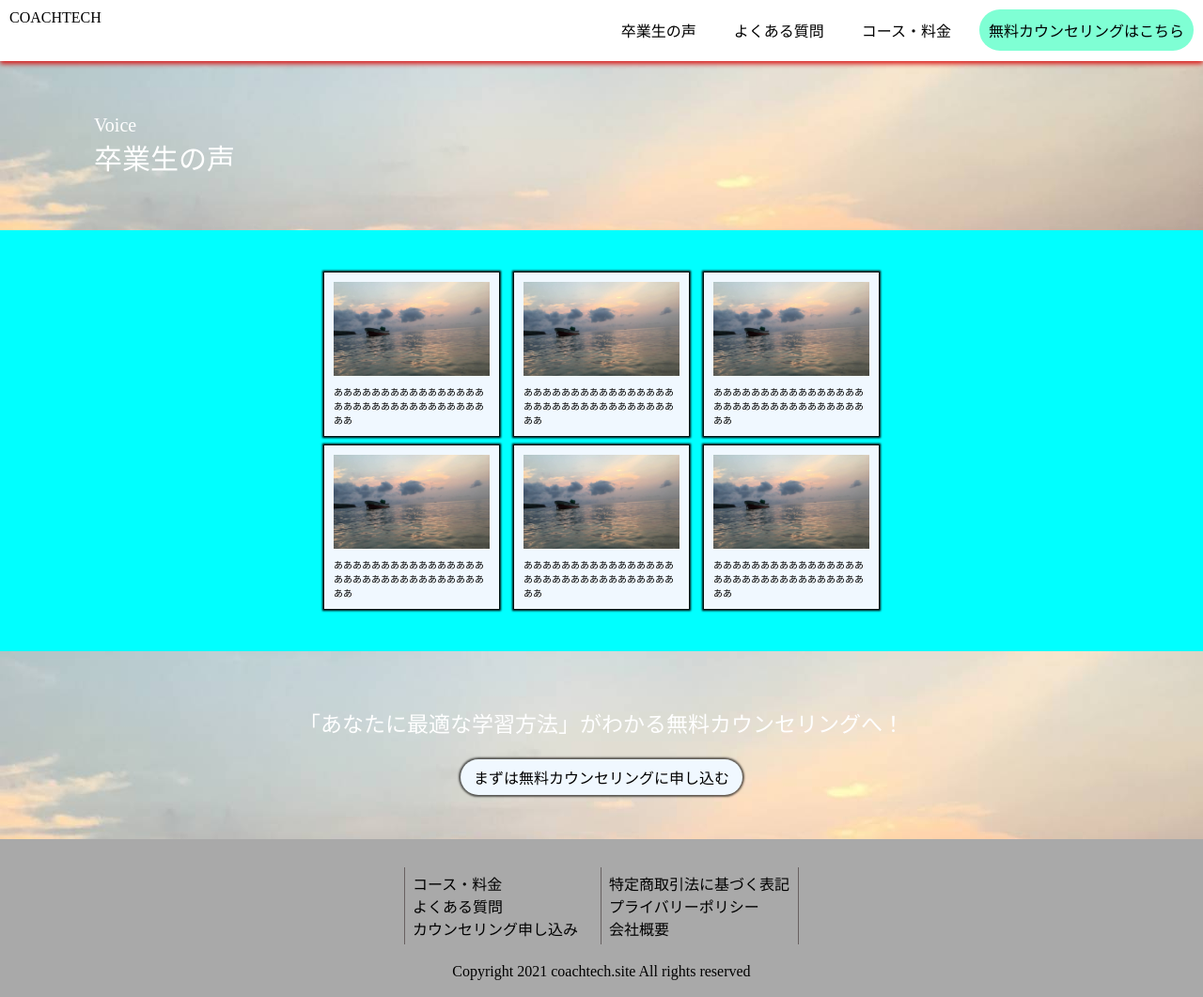
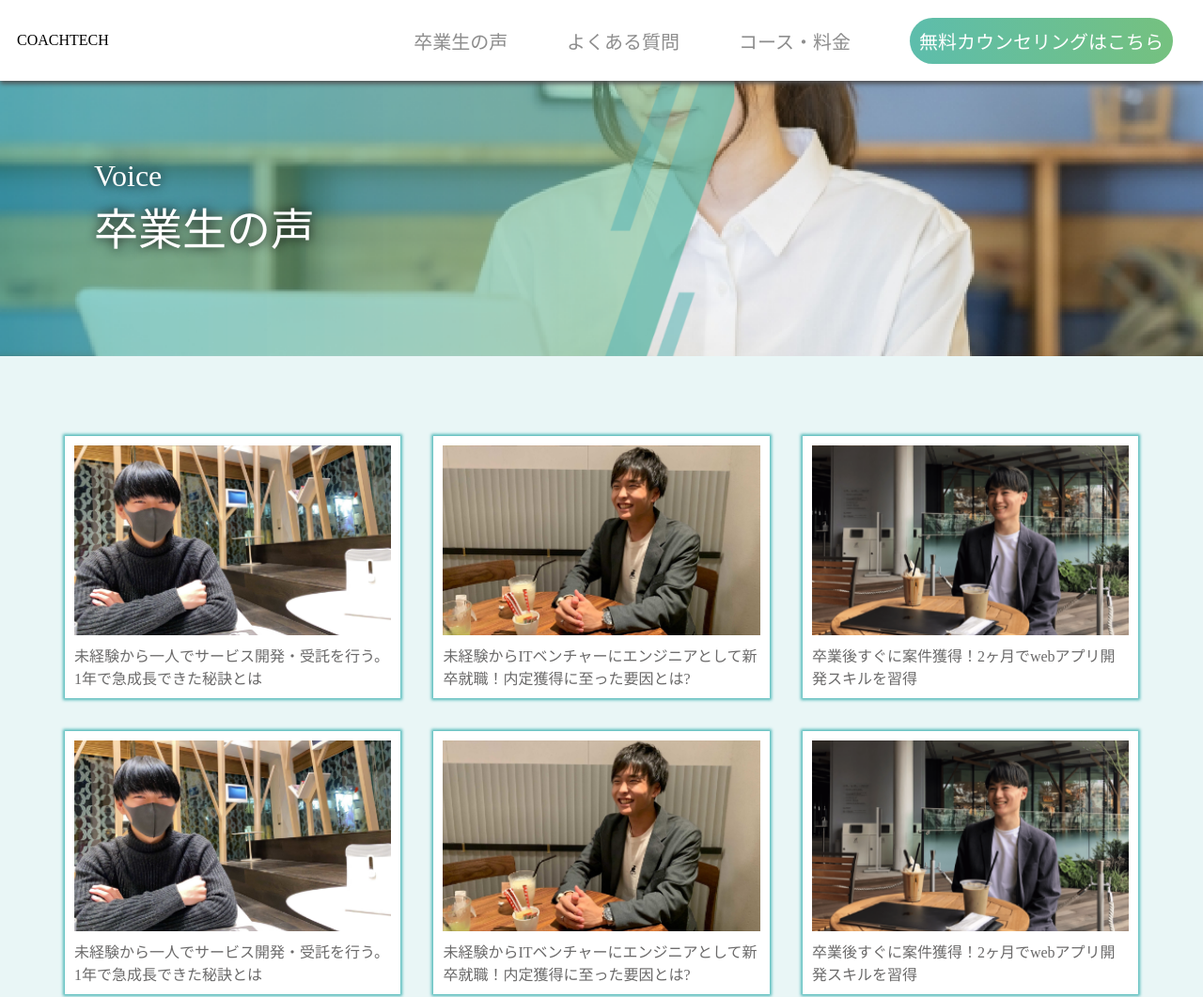
Before and after one commit to sumiship/coacthtech-page-share, a plain HTML site: page graduates.html in a window 1280 px wide. Shown: the top 1061 px of the page at 94% size. Drawn offline with Linux system fonts and the light colour scheme.

Commit message:
graduate

```diff
--- a/graduates.html
+++ b/graduates.html
@@ -9,13 +9,13 @@
   </head>
   <body>
     <header class="header">
-      <div class="header__logo">COACHTECH</div>
+      <div class="header__logo"><a>COACHTECH</a></div>
       <nav class="header__nav">
         <ul>
-          <li><a>卒業生の声</a></li>
-          <li><a>よくある質問</a></li>
-          <li><a>コース・料金</a></li>
-          <li><a>無料カウンセリングはこちら</a></li>
+          <a><li>卒業生の声</li></a>
+          <a><li>よくある質問</li></a>
+          <a><li>コース・料金</li></a>
+          <a><li>無料カウンセリングはこちら</li></a>
         </ul>
       </nav>
     </header>
@@ -29,51 +29,47 @@
       <div class="voice">
         <div class="voice-box">
           <div class="voice-box__card card">
-            <div class="card__img"></div>
+            <div class="card__img img1"></div>
             <div class="card__message">
-              ああああああああああああああああああああああああああああああああああ
+              未経験から一人でサービス開発・受託を行う。1年で急成長できた秘訣とは
             </div>
           </div>
           <div class="voice-box__card card">
-            <div class="card__img"></div>
+            <div class="card__img img2"></div>
             <div class="card__message">
-              ああああああああああああああああああああああああああああああああああ
+              未経験からITベンチャーにエンジニアとして新卒就職！内定獲得に至った要因とは?
             </div>
           </div>
           <div class="voice-box__card card">
-            <div class="card__img"></div>
+            <div class="card__img img3"></div>
             <div class="card__message">
-              ああああああああああああああああああああああああああああああああああ
+              卒業後すぐに案件獲得！2ヶ月でwebアプリ開発スキルを習得
             </div>
           </div>
           <div class="voice-box__card card">
-            <div class="card__img"></div>
+            <div class="card__img img1"></div>
             <div class="card__message">
-              ああああああああああああああああああああああああああああああああああ
+              未経験から一人でサービス開発・受託を行う。1年で急成長できた秘訣とは
             </div>
           </div>
           <div class="voice-box__card card">
-            <div class="card__img"></div>
+            <div class="card__img img2"></div>
             <div class="card__message">
-              ああああああああああああああああああああああああああああああああああ
+              未経験からITベンチャーにエンジニアとして新卒就職！内定獲得に至った要因とは?
             </div>
           </div>
           <div class="voice-box__card card">
-            <div class="card__img"></div>
+            <div class="card__img img3"></div>
             <div class="card__message">
-              ああああああああああああああああああああああああああああああああああ
+              卒業後すぐに案件獲得！2ヶ月でwebアプリ開発スキルを習得
             </div>
           </div>
         </div>
       </div>
       <div class="application">
         <div class="application-box">
-          <p class="application-box__message">
-            「あなたに最適な学習方法」がわかる無料カウンセリングへ！
-          </p>
-          <a class="application-box__link"
-            >まずは無料カウンセリングに申し込む</a
-          >
+          <p class="application-box__title">「あなたに最適な学習方法」がわかる無料カウンセリングへ！</p>
+          <a><p class="application-box__link">まずは無料カウンセリングに申し込む</ｐ></a>
         </div>
       </div>
     </main>
@@ -84,6 +80,7 @@
             <li><a>コース・料金</a></li>
             <li><a>よくある質問</a></li>
             <li><a>カウンセリング申し込み</a></li>
+            <li><a>COACHTECH Lab. </a></li>
           </ul>
         </div>
         <div class="footer-box__right">
--- a/scss/graduate.scss
+++ b/scss/graduate.scss
@@ -150,7 +150,7 @@ main {
   border-left: 1px solid #55bbbb;
   &__number {
     position: absolute;
-    top: 50%;
+    top: 0;
     left: 0;
     width: 48px;
     height: 48px;
@@ -160,7 +160,7 @@ main {
     line-height: 48px;
     text-align: center;
     border-radius: 100px;
-    transform: translate(-50%, -70%);
+    transform: translate(-50%, -30%);
   }
   &__text {
     font-size: 24px;
--- a/scss/graduates.scss
+++ b/scss/graduates.scss
@@ -8,28 +8,38 @@ a {
 }
 
 /* header */
-header {
+.header {
   display: flex;
-  padding: 10px;
+  align-items: center;
+  padding: 12px 18px;
   justify-content: space-between;
-  box-shadow: 0 3px 5px 0 rgba(218, 21, 21, 0.945);
+  box-shadow: 0 3px 5px 0 rgba(80, 78, 78, 0.945);
   z-index: 1;
   position: fixed;
   width: 100%;
-  height: 65px;
+  height: 86px;
   background-color: rgb(255, 255, 255);
-}
-header ul {
-  list-style: none;
-  display: flex;
-}
-header li {
-  padding: 10px;
-  margin-left: 20px;
-}
-header li:nth-last-child(1) {
-  border-radius: 200px;
-  background-color: aquamarine;
+  z-index: 15;
+  &__nav {
+    font-size: 20px;
+    width: 70%;
+    color: #8d8d8d;
+    & ul {
+      list-style: none;
+      display: flex;
+      justify-content: space-around;
+      align-items: center;
+    }
+    & a {
+      margin-left: 35px;
+    }
+    & a:nth-last-child(1) {
+      padding: 10px;
+      border-radius: 200px;
+      color: white;
+      background: linear-gradient(90deg, #5dbdac, #75c17f);
+    }
+  }
 }
 
 /* main */
@@ -38,34 +48,35 @@ main {
 }
 
 .graduates-topview {
-  background: url("../test.jpg");
+  background: url("../img/graduates/main-graduate-pc.png");
   background-size: cover;
-  height: 180px;
+  background-position: bottom;
+  height: 314px;
   position: relative;
-
   &__message {
     position: absolute;
     top: 50%;
     left: 100px;
     transform: translateY(-50%);
     color: white;
-
     &--sub {
-      font-size: 20px;
+      font-size: 32px;
+      text-shadow: 0 0 12px rgb(10, 10, 10);
     }
-
     &--main {
-      font-size: 30px;
+      font-size: 47px;
+      text-shadow: 0 0 12px rgb(10, 10, 10);
     }
   }
 }
 
 .voice {
-  background-color: aqua;
-  padding: 40px 0;
+  background-color: #e9f6f6;
+  padding: 80px 0;
 }
 .voice-box {
-  width: 600px;
+  max-width: 1300px;
+  width: 90%;
   margin: 0 auto;
   display: flex;
   justify-content: space-between;
@@ -77,69 +88,97 @@ main {
 }
 .card {
   padding: 10px;
-  box-shadow: 0 0 2px 2px black;
-  background-color: aliceblue;
+  margin-bottom: 30px;
+  box-shadow: 0 0 3px 2px #55bbbb;
+  background-color: white;
   &__img {
-    background: url("../test.jpg");
-    background-size: cover;
     height: 100px;
+    padding-top: 60%;
+    &.img1 {
+      background: url("../img/graduates/interview_img-1.png");
+      background-size: cover;
+      background-position: center;
+    }
+    &.img2 {
+      background: url("../img/graduates/interview_img-2.png");
+      background-size: cover;
+      background-position: center;
+    }
+    &.img3 {
+      background: url("../img/graduates/interview_img-3.png");
+      background-size: cover;
+      background-position: center;
+    }
   }
   &__message {
     padding-top: 9px;
-    font-size: 10px;
+    color: #6b6a6a;
+    font-size: 16px;
   }
 }
 
 .application {
-  height: 200px;
-  background: url("../test.jpg");
+  height: 372px;
+  background: url("../img/CTA.png");
+  background-position: bottom;
+  background-size: cover;
   display: flex;
   align-items: center;
   justify-content: center;
+}
+.application-box {
+  max-width: 952px;
+  width: 90%;
   text-align: center;
-}
-
-.application-box {
-  &__message {
+  &__title {
+    font-size: 34px;
     color: white;
-    font-size: 23px;
-    padding: 12px 0;
+    padding-bottom: 20px;
   }
   &__link {
-    width: 300px;
+    max-width: 551px;
+    background-color: white;
     margin: 0 auto;
-    padding: 7px 0px;
-    display: block;
-    margin-top: 10px;
-    background-color: aliceblue;
-    box-shadow: 0 0 2px 2px rgba(0, 0, 0, 0.603);
     border-radius: 100px;
+    width: 90%;
+    font-size: 26px;
+    color: #5d5d5d;
+    padding: 13px 0;
   }
 }
 
 .footer {
-  background-color: darkgray;
-  padding: 30px;
+  background-color: #ecefef;
+  padding: 40px 0 20px;
+  color: #6a6a6a;
   &__copyright {
     text-align: center;
   }
 }
 .footer-box {
-  width: 420px;
+  max-width: 600px;
+  width: 90%;
   display: flex;
   margin: 0 auto 20px;
+  font-size: 20px;
+  & a {
+    line-height: 40px;
+  }
   & ul {
     list-style: none;
   }
   &__left {
     width: 50%;
     padding: 5px 8px;
-    border-right: 1px solid rgb(104, 97, 97);
-    border-left: 1px solid rgb(104, 97, 97);
+    border-right: 1px solid #9a9a9a;
+    border-left: 1px solid #9a9a9a;
   }
   &__right {
+    width: 50%;
     padding: 5px 8px;
-    border-right: 1px solid rgb(104, 97, 97);
-    width: 50%;
+    border-right: 1px solid #9a9a9a;
+  }
+  &__copyright {
+    font-size: 18px;
   }
 }
```
Also changed, not shown: graduate.html (+1 -0 lines), css/graduate.css, css/graduates.css, scss/graduate.css, scss/graduate.min.css, scss/graduates.css, scss/graduates.min.css, 2 other files.
